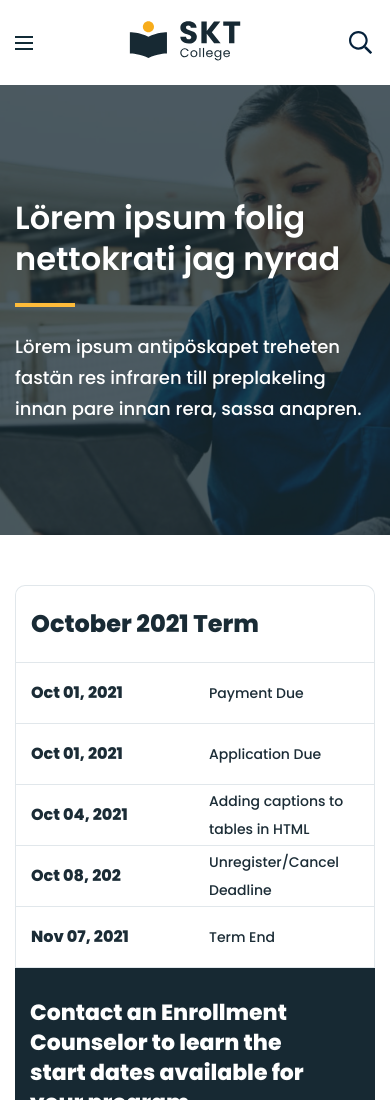
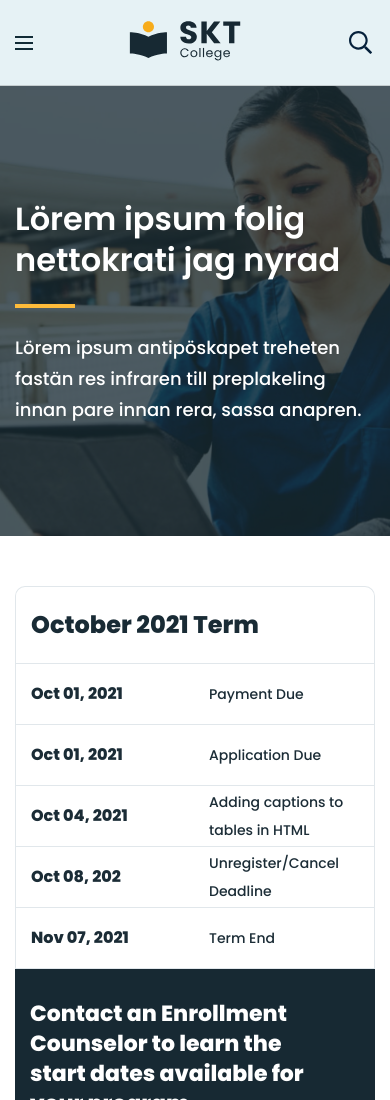
Before and after one commit to Usama-WPBrigade/SKT_Project, a plain HTML site: page index.html in a window 390 px wide. Shown: the top 1100 px of the page. Drawn offline with nearby package versions, Linux system fonts and the light colour scheme.

Commit message:
finished

```diff
--- a/assets/css/responsive.css
+++ b/assets/css/responsive.css
@@ -465,6 +465,11 @@
 }
 
 
+.menu-section-wrapper{
+    background-color: #E6F2F5;
+    border-bottom: 1px solid rgba(128, 128, 128, 0.333);
+}
+
 
 
 }
--- a/assets/css/responsive1200.css
+++ b/assets/css/responsive1200.css
@@ -67,7 +67,7 @@
         max-width: 120px;
     }
     .main-menu-list >li > a{
-        margin-right: 25px;
+        margin-right: 16px;
     }
     .desktop-menu{
         width: calc(100% - 120px);
```
